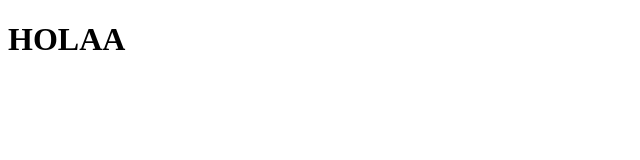
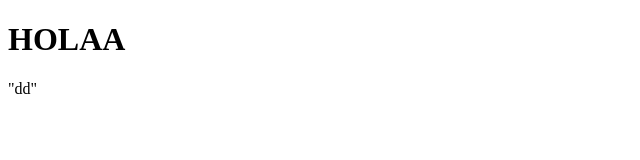
Before and after one commit to francosromano/repoPrueba, a plain HTML site: page index.html in a window 1280 px wide. Shown: the full height of the page, 0-640 px from the left. Drawn offline with Linux system fonts and the light colour scheme.

Commit message:
El babas wuey

```diff
--- a/index.html
+++ b/index.html
@@ -8,5 +8,6 @@
 </head>
 <body>
     <h1>HOLAA</h1>
+    "dd"
 </body>
 </html>
```
